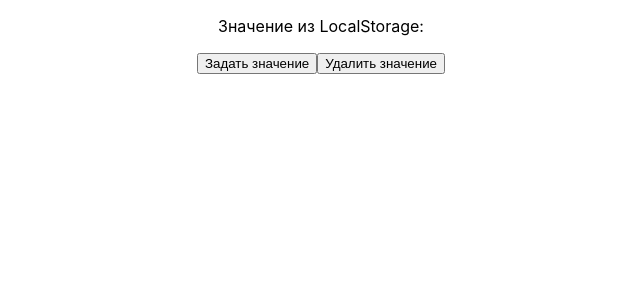
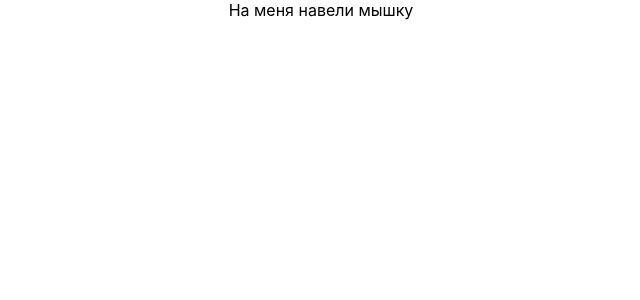
Before and after one commit to seregga/result-univercity-react, a React (Create React App) app: page / in a window 1280 px wide. Shown: the top 300 px of the page, without its empty margins (319-959 px from the left). Built offline with nearby package versions, Linux system fonts and the light colour scheme.

Commit message:
feat: developed react hook useHover
Task: 3 in react_hooks

```diff
--- a/src/App.js
+++ b/src/App.js
@@ -1,11 +1,12 @@
 import './App.css';
 // import {Demo} from './components/Demo'
-import {Demo2} from './components/Demo2'
+// import {Demo2} from './components/Demo2'
+import {Demo3} from './components/Demo3'
 
 function App() {
     return (
         <div className="App">
-            <Demo2 />
+            <Demo3 />
         </div>
     );
 }
--- /dev/null
+++ b/src/components/Demo3.jsx
@@ -0,0 +1,11 @@
+import { useHover } from '../hooks/useHover'
+
+export function Demo3() {
+    const { hovered, ref } = useHover()
+
+    return (
+        <div ref={ref}>
+            {hovered ? 'На меня навели мышку' : 'Наведи мышкой на меня'}
+        </div>
+    )
+}
--- /dev/null
+++ b/src/hooks/useHover.js
@@ -0,0 +1,19 @@
+import { useState, useRef, useEffect } from 'react'
+
+export const useHover = () => {
+    const [hovered, setHovered] = useState(false)
+    const ref = useRef(null)
+
+    useEffect(() => {
+        const elem = ref.current
+        elem.addEventListener('mouseenter', () => setHovered(true))
+        elem.addEventListener('mouseleave', () => setHovered(false))
+
+        return () => {
+            elem.removeEventListener('mouseenter', () => setHovered(true))
+            elem.removeEventListener('mouseleave', () => setHovered(false))
+        }
+    }, [])
+
+    return { hovered, ref }
+}
```
